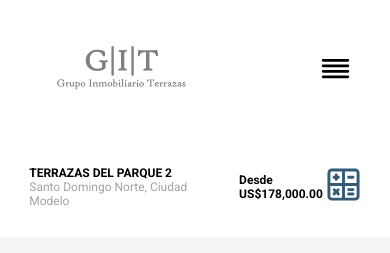
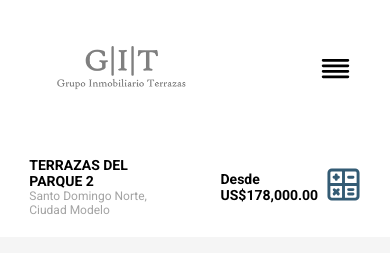
Before and after one commit to Geeraldv/git-prueba, a React (Vite) app: page /Terrazasdelparque2 in a window 390 px wide. Shown: the top 253 px of the page. Built offline with nearby package versions, Linux system fonts and the light colour scheme.

Commit message:
Se modifico el Sidebar

```diff
--- a/src/components/TipoDeApartamentoTerrazas2.jsx
+++ b/src/components/TipoDeApartamentoTerrazas2.jsx
@@ -48,7 +48,7 @@
           <li>Cocina abierta con desayunador</li>
           <li>Habitación de servicio con baño</li>
           <li>Área de lavado (espacio para secadora y lavadora separados)</li>
-          <li>2 Parqueos</li>
+          <li>2 Parqueos*</li>
         </ul>
       </div>
     );
--- a/src/styles/DetallesUnidad.css
+++ b/src/styles/DetallesUnidad.css
@@ -35,9 +35,13 @@
 }
 
 @media (max-width: 600px) {
+  .detalles-unidad-title {
+    width: 45%;
+  }
+
   .detalles-unidad-title h2,
   .detalles-unidad-price h2 {
-    font-size: 12px;
+    font-size: 14px;
     font-weight: bold;
     margin: 0px;
   }
--- a/src/styles/SideBar.css
+++ b/src/styles/SideBar.css
@@ -35,7 +35,7 @@
 /* Cuando pasas el mouse sobre los enlaces de navegación, cambia su color */
 .sidenav a:hover,
 .offcanvas a:focus {
-  color: #818181; /* Cambia el color al color original al pasar el mouse */
+  color: #2d6a90; /* Cambia el color al color original al pasar el mouse */
 }
 
 /* Position and style the close button (top right corner) */
```
